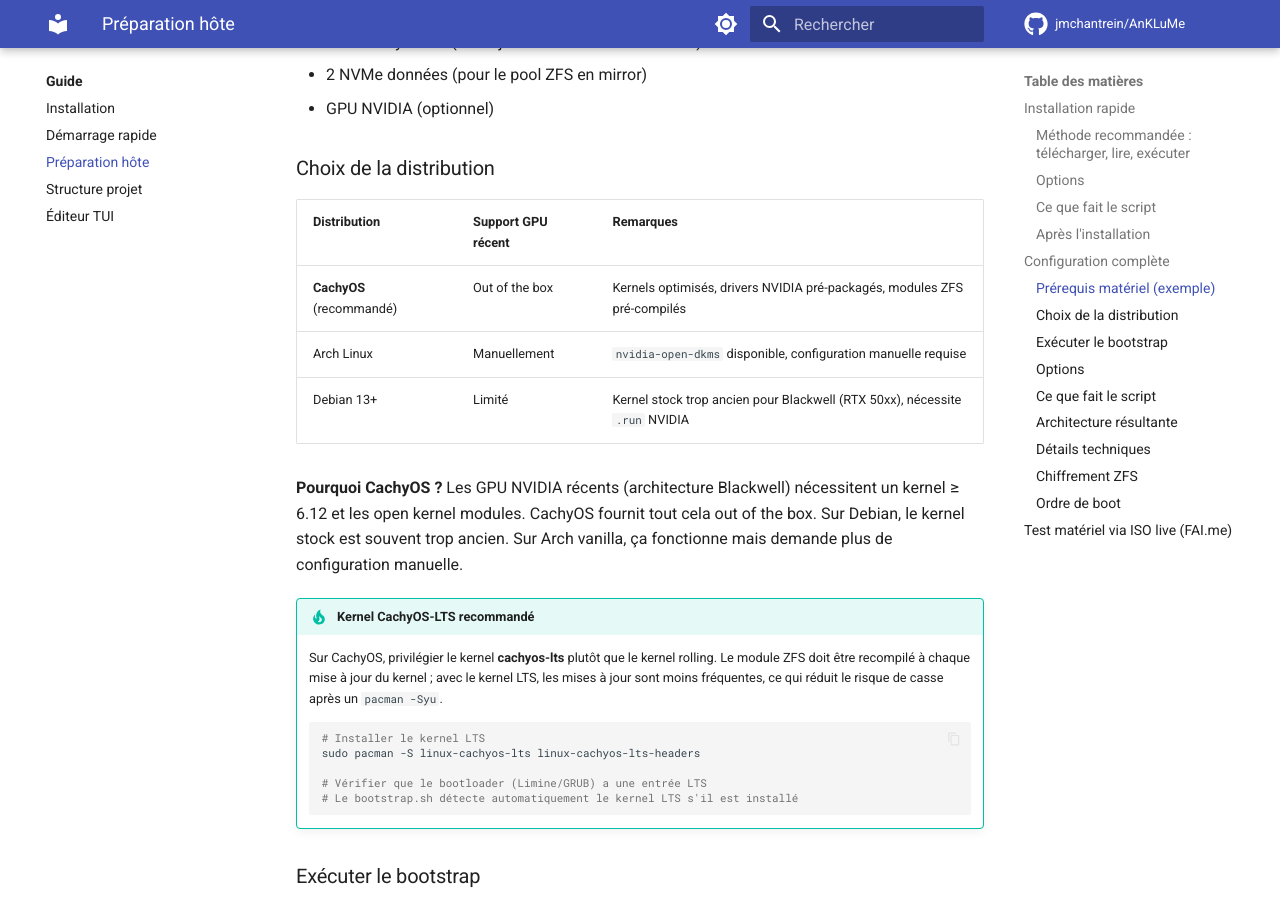
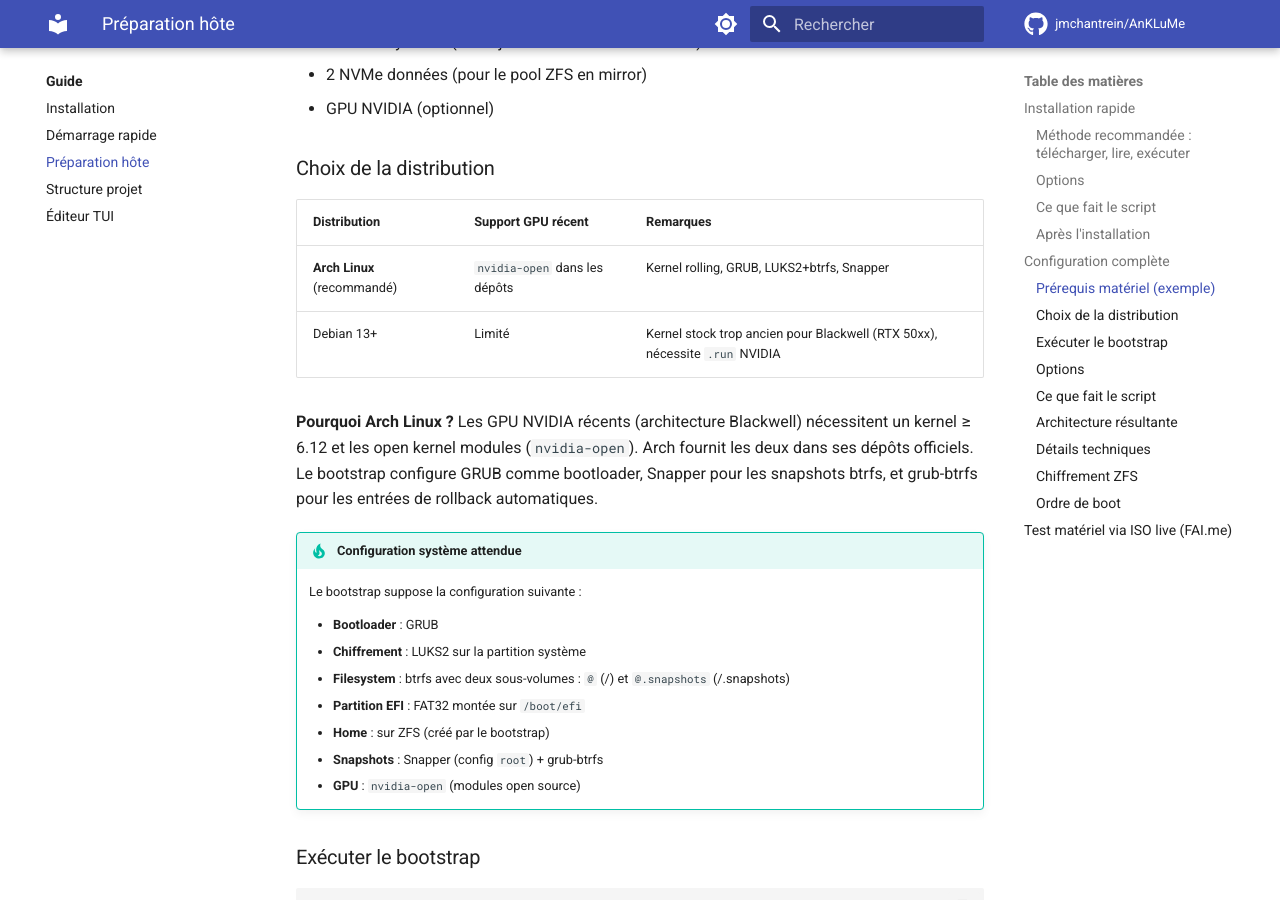
Before and after one commit to jmchantrein/AnKLuMe, an MkDocs documentation site: the page built from docs/guide/host-setup.md, in a window 1280 px wide and 900 px high, scrolled down 2262 px. Built offline with MkDocs 1.6.1 and Material for MkDocs 9.7.7, drawn with Linux system fonts in a browser that asks for light colours; comment, search, counter and statistics services are not loaded; some of the changed text lies outside the part shown.

Commit message:
refactor(host): migrer de CachyOS vers Arch Linux vanilla
Distribution hôte : CachyOS → Arch Linux vanilla.

Bootstrap :
- Retirer détection CachyOS et paquets spécifiques (cachyos-zfs)
- Retirer support bootloader Limine (setup_toram_limine)
- Retirer limine-mkinitcpio du regenerate_initramfs
- GRUB comme seul bootloader supporté sur Arch
- nvidia-open-dkms via pacman (inchangé, déjà correct)

Factory reset :
- Retirer rollback des sous-volumes CachyOS (@home, @log, @cache,
  @tmp, @srv) — le nouveau système n'a que @ et @.snapshots
- Retirer rollback @home Timeshift

Quickstart :
- Retirer détection CachyOS

Documentation :
- Arch Linux recommandé (au lieu de CachyOS)
- Configuration attendue : GRUB, LUKS2, btrfs @/@.snapshots,
  Snapper, grub-btrfs, nvidia-open
- Diagramme architecture mis à jour (@ au lieu de @cachyos)

https://claude.ai/code/session_01JWQwSihBTPmoAE4Axhw22L

````diff
--- a/docs/guide/host-setup.md
+++ b/docs/guide/host-setup.md
@@ -51,7 +51,7 @@ sudo ./quickstart.sh --gpu
 
 ### Ce que fait le script
 
-1. Détecte la distribution (CachyOS, Arch, Debian)
+1. Détecte la distribution (Arch Linux, Debian)
 2. Installe les paquets de base (curl, git, jq, tmux, ansible)
 3. Configure Incus (init minimal, groupe `incus-admin`)
 4. Installe AnKLuMe via uv + alias `ank` (bash, zsh, fish)
@@ -95,29 +95,25 @@ ZFS chiffré en mirror, systemd, GPU, toram optionnel, AnKLuMe.
 
 | Distribution | Support GPU récent | Remarques |
 |---|---|---|
-| **CachyOS** (recommandé) | Out of the box | Kernels optimisés, drivers NVIDIA pré-packagés, modules ZFS pré-compilés |
-| Arch Linux | Manuellement | `nvidia-open-dkms` disponible, configuration manuelle requise |
+| **Arch Linux** (recommandé) | `nvidia-open` dans les dépôts | Kernel rolling, GRUB, LUKS2+btrfs, Snapper |
 | Debian 13+ | Limité | Kernel stock trop ancien pour Blackwell (RTX 50xx), nécessite `.run` NVIDIA |
 
-**Pourquoi CachyOS ?** Les GPU NVIDIA récents (architecture Blackwell)
-nécessitent un kernel ≥ 6.12 et les open kernel modules. CachyOS
-fournit tout cela out of the box. Sur Debian, le kernel stock est
-souvent trop ancien. Sur Arch vanilla, ça fonctionne mais demande
-plus de configuration manuelle.
+**Pourquoi Arch Linux ?** Les GPU NVIDIA récents (architecture Blackwell)
+nécessitent un kernel ≥ 6.12 et les open kernel modules (`nvidia-open`).
+Arch fournit les deux dans ses dépôts officiels. Le bootstrap configure
+GRUB comme bootloader, Snapper pour les snapshots btrfs, et
+grub-btrfs pour les entrées de rollback automatiques.
 
-!!! tip "Kernel CachyOS-LTS recommandé"
-    Sur CachyOS, privilégier le kernel **cachyos-lts** plutôt que le
-    kernel rolling. Le module ZFS doit être recompilé à chaque mise à
-    jour du kernel ; avec le kernel LTS, les mises à jour sont moins
-    fréquentes, ce qui réduit le risque de casse après un `pacman -Syu`.
+!!! tip "Configuration système attendue"
+    Le bootstrap suppose la configuration suivante :
 
-    ```bash
-    # Installer le kernel LTS
-    sudo pacman -S linux-cachyos-lts linux-cachyos-lts-headers
-
-    # Vérifier que le bootloader (Limine/GRUB) a une entrée LTS
-    # Le bootstrap.sh détecte automatiquement le kernel LTS s'il est installé
-    ```
+    - **Bootloader** : GRUB
+    - **Chiffrement** : LUKS2 sur la partition système
+    - **Filesystem** : btrfs avec deux sous-volumes : `@` (/) et `@.snapshots` (/.snapshots)
+    - **Partition EFI** : FAT32 montée sur `/boot/efi`
+    - **Home** : sur ZFS (créé par le bootstrap)
+    - **Snapshots** : Snapper (config `root`) + grub-btrfs
+    - **GPU** : `nvidia-open` (modules open source)
 
 ### Exécuter le bootstrap
 
@@ -163,14 +159,14 @@ sudo ./bootstrap.sh \
 
 ### Ce que fait le script
 
-1. Détecte la distribution (CachyOS, Arch, Debian)
+1. Détecte la distribution (Arch, Debian)
 2. Installe les paquets (dkms, zfs, incus, ansible, uv)
 3. Crée le pool ZFS chiffré (keyfile raw + backup passphrase)
 4. Crée les datasets ZFS (Incus, /home, modèles IA, backups, etc.)
 5. Configure systemd (déverrouillage ZFS → montage → Incus)
 6. Configure le storage pool Incus sur ZFS
 7. Détecte le GPU NVIDIA et installe le driver adapté
-8. Installe le hook toram + entrée bootloader (Limine ou GRUB)
+8. Installe le hook toram + entrée bootloader GRUB
 9. Monte `/home` ZFS avec les bons droits utilisateur
 10. Installe AnKLuMe via uv + alias `ank`
 
@@ -189,8 +185,8 @@ Disque système (NVMe)                 Pool ZFS "tank" (2x NVMe mirror)
 ┌─────────────────────────┐           ┌─────────────────────────────────────┐
 │ p1  512M  EFI           │           │ tank/_home             → /home     │
 │ p2  reste LUKS → btrfs  │           │ tank/_incus            → (Incus)   │
-│   @cachyos  → /         │           │ tank/_srv_models       → /srv/…    │
-│   @snapshots            │           │ tank/_srv_models_ollama → /srv/…   │
+│   @           → /        │           │ tank/_srv_models       → /srv/…    │
+│   @.snapshots → /.snapshots │       │ tank/_srv_models_ollama → /srv/…   │
 └─────────────────────────┘           │ tank/_srv_models_stt   → /srv/…    │
                                       │ tank/_srv_shared       → /srv/…    │
                                       │ tank/_srv_backups      → /srv/…    │
@@ -203,7 +199,7 @@ Disque système (NVMe)                 Pool ZFS "tank" (2x NVMe mirror)
 - `/` sur btrfs avec subvolumes — multiboot, snapshots
 - Données persistantes sur ZFS — chiffrement natif (keyfile raw), compression, mirror
 - Mode toram optionnel — `/` chargé en RAM, immutable au runtime
-- GPU NVIDIA via paquets distro (CachyOS/Arch) ou `.run` + DKMS (Debian)
+- GPU NVIDIA via `nvidia-open` (Arch) ou `.run` + DKMS (Debian)
 
 ### Détails techniques
 
@@ -213,7 +209,7 @@ Les sections principales :
 
 | Fonction | Rôle |
 |---|---|
-| `detect_distro()` | Détection CachyOS/Arch/Debian, choix du gestionnaire de paquets |
+| `detect_distro()` | Détection Arch/Debian, choix du gestionnaire de paquets |
 | `install_base_packages()` | dkms, zfs, incus, ansible, uv |
 | `create_zfs_pool()` | Pool chiffré AES-256-GCM, keyfile raw 32 bytes, mirror |
 | `create_zfs_datasets()` | 7 datasets avec mountpoints et propriétés adaptées |
````
Also changed, not shown: 3 other files.
